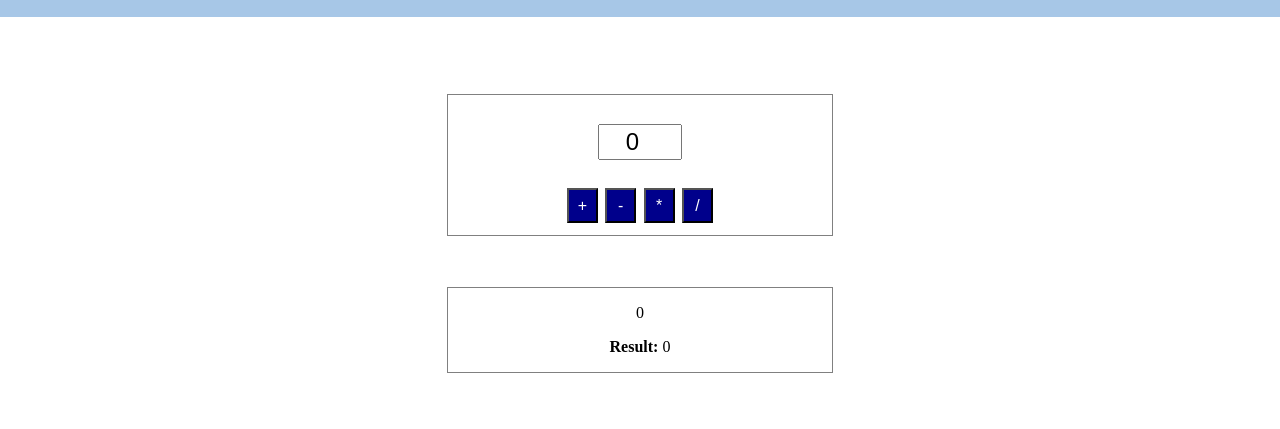
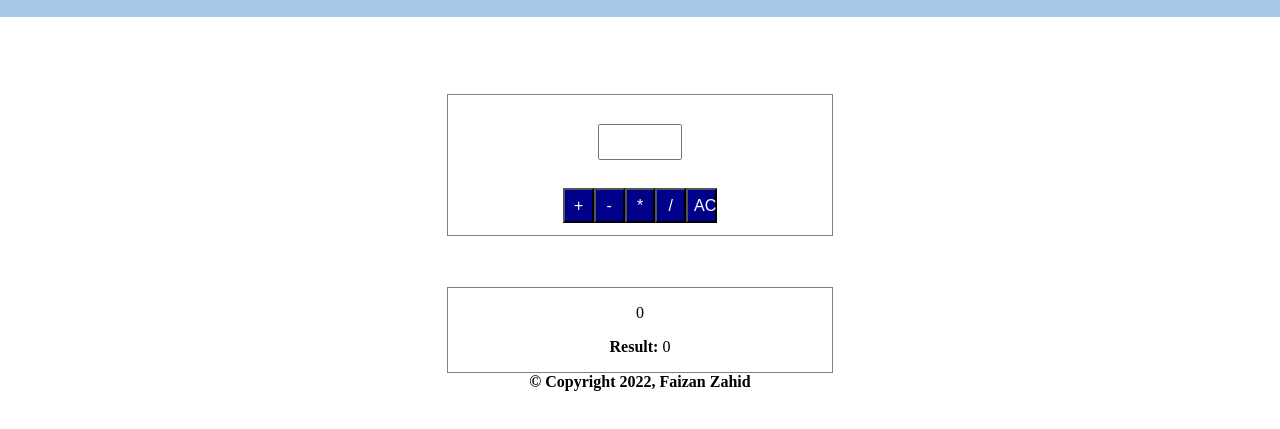
Before and after one commit to faizi2500/calculator-js, a plain HTML site: page index.html in a window 1280 px wide. Shown: the part 103-532 px from the top of the page. Drawn offline with Linux system fonts and the light colour scheme.

Commit message:
Update classes and add a reset button

```diff
--- a/index.html
+++ b/index.html
@@ -13,24 +13,30 @@
   </div>
   <section class="first-section">
     <div class="take-input">
-      <input type="number" name="number" id="" value="0">
+      <input  type="number" id="input-number" class="get-input">
     </div>
     <div class="operators-div">
-      <button class="operations" type="button" id="add">+</button>
-      <button class="operations" type="button" id="subtract">-</button>
-      <button class="operations" type="button" id="multiply">*</button>
-      <button class="operations" type="button" id="divide">/</button>
+      <button onclick="addNumber()" class="operations" type="button" id="add">+</button>
+      <button onclick="subtractNumber()" class="operations" type="button" id="subtract">-</button>
+      <button onclick="multiplyNumber()" class="operations" type="button" id="multiply">*</button>
+      <button onclick="divideNumber()" class="operations" type="button" id="divide">/</button>
+      <button onclick="clearAll()" class="operations" type="button" id="divide">AC</button>
     </div>
   </section>
 
   <section class="second-section">
     <div class="math-equation">
-      <p class="calculation">0</p>
+      <p id="calc-expression" class="calculation">0</p>
     </div>
     <div class="result-div">
-      <p class="result"><strong>Result:</strong> 0</p>
+      <p id="result-val" class="result"><strong>Result:</strong> 0</p>
     </div>
   </section>
 
+  <footer class="footer-section">
+    <strong>&copy; Copyright 2022, Faizan Zahid</strong>
+  </footer>
+
+  <script src="index.js"></script>
 </body>
 </html>
```
